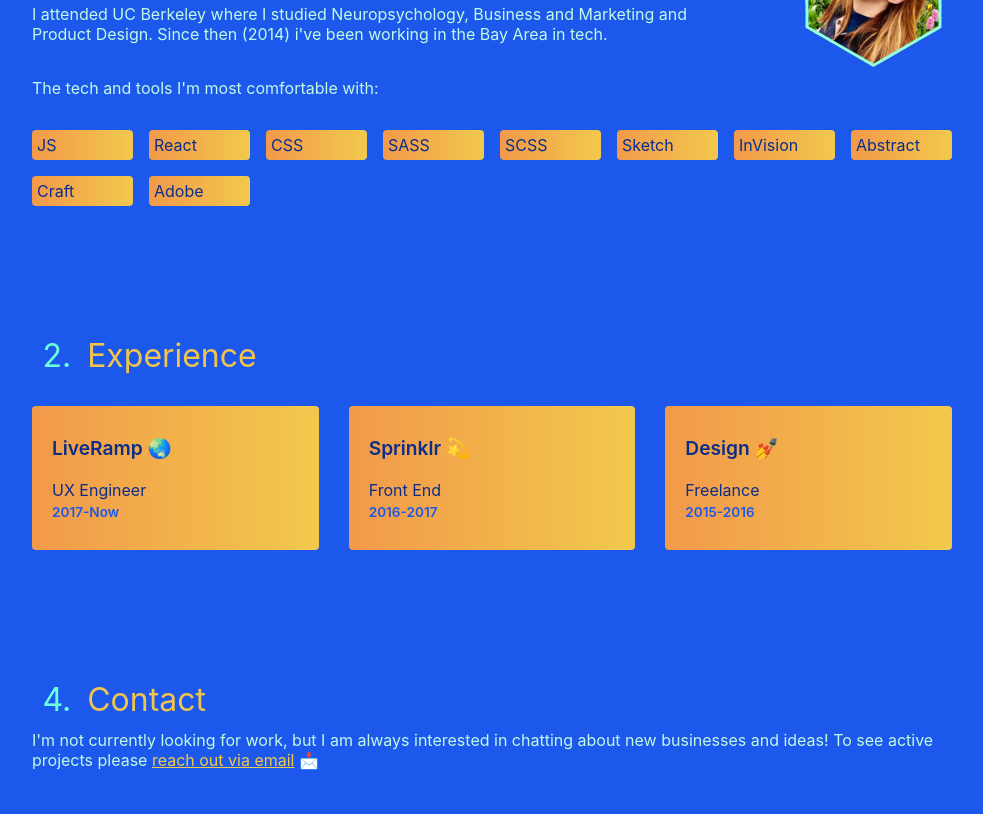
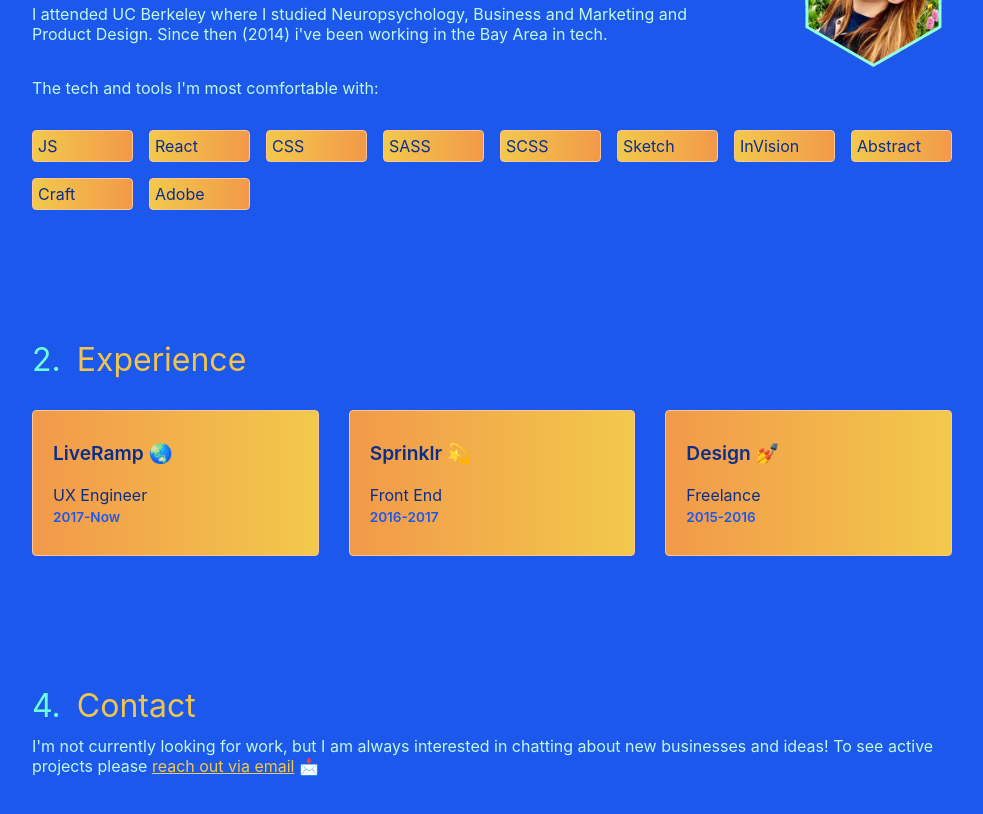
Before and after one commit to veronicaerick/personal-site-v2, a React (Create React App) app: page / in a window 1280 px wide. Shown: the part 560-1374 px from the top of the page, without its empty margins (148-1131 px from the left). Built offline with nearby package versions, Linux system fonts and the light colour scheme.

Commit message:
little tweaks 🌟
'

```diff
--- a/src/About.module.css
+++ b/src/About.module.css
@@ -27,11 +27,12 @@
 }
 
 .chip {
-  background: linear-gradient(to right, #f2994a, #f2c94c);
+  background: linear-gradient(to left, #f2994a, #f2c94c);
   padding: 5px;
   border-radius: 4px;
   color: #0a2e8a;
   width: auto;
+  border: 1px solid #ffc592;
 }
 
 .section {
--- a/src/Divide.module.css
+++ b/src/Divide.module.css
@@ -5,7 +5,7 @@
   width: 100%;
   white-space: nowrap;
   font-size: 2rem;
-  margin: 0.65rem;
+  margin: 0.65rem 0px;
 }
 
 .section {
--- a/src/Experience.module.css
+++ b/src/Experience.module.css
@@ -13,6 +13,7 @@
   min-height: 50px;
   transition: 0.2s ease-in-out;
   white-space: nowrap;
+  border: 1px solid #ffc592;
 }
 
 .card:hover {
```
